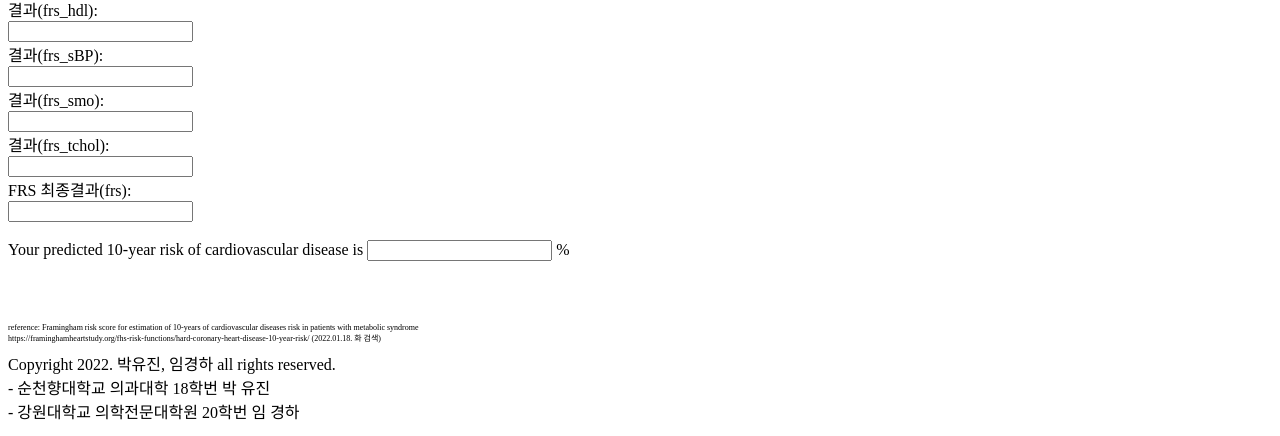
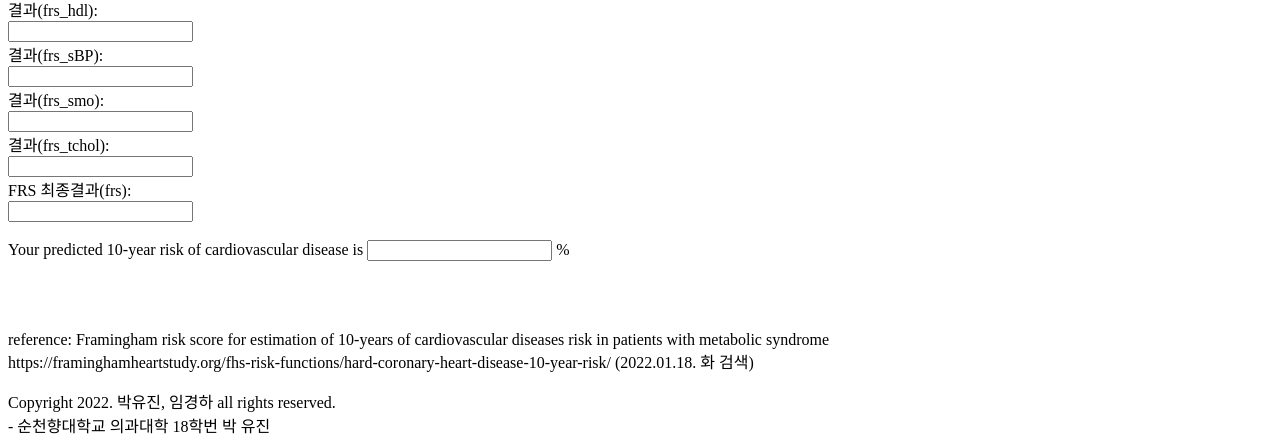
Before and after one commit to KHHHHa/PYJIKH_medibloc_cal, a plain HTML site: page index.html in a window 1280 px wide. Shown: the part 659-1095 px from the top of the page. Drawn offline with Linux system fonts and the light colour scheme.

Commit message:
Update index.html

```diff
--- a/index.html
+++ b/index.html
@@ -175,7 +175,7 @@
         Your predicted 10-year risk of cardiovascular disease is <input type="text" id="tenR"> %<br>
 
         <br><br><br>
-        <p style="font-size:50%">reference: Framingham risk score for estimation of 10-years of cardiovascular diseases risk in patients with metabolic syndrome
+        <p style="font-size:100%">reference: Framingham risk score for estimation of 10-years of cardiovascular diseases risk in patients with metabolic syndrome
             <br> https://framinghamheartstudy.org/fhs-risk-functions/hard-coronary-heart-disease-10-year-risk/ (2022.01.18. 화 검색)
         </p>
 
```
